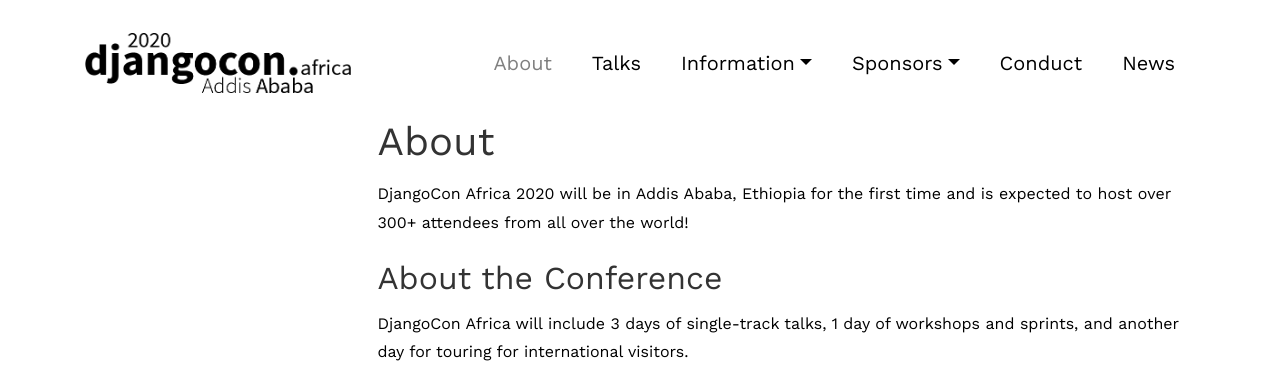
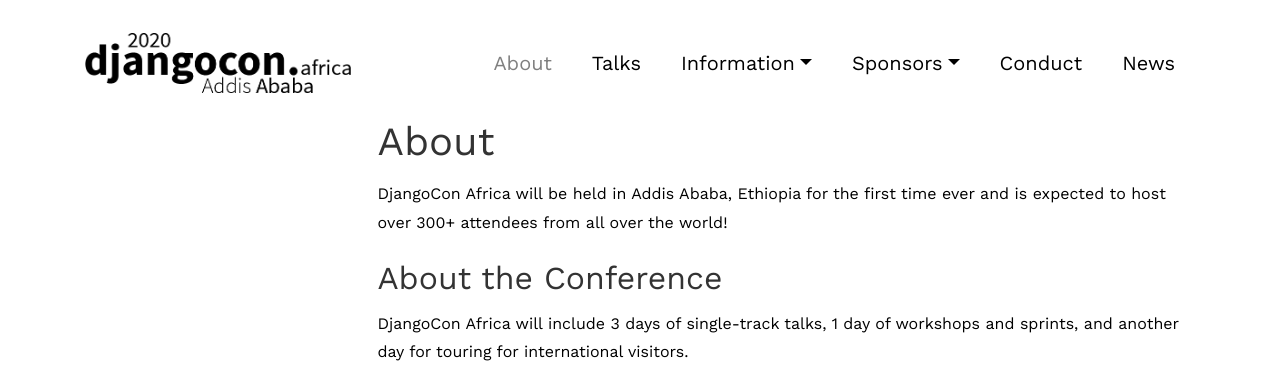
Before and after one commit to djangocon/2020.djangocon.africa, a Jekyll site: the page built from _pages/about.md, in a window 1280 px wide. Shown: the top 377 px of the page. Built offline with Jekyll 4.4.1, drawn with Linux system fonts in a browser that asks for light colours.

Commit message:
Minor changes to contents

```diff
--- a/_layouts/home.html
+++ b/_layouts/home.html
@@ -37,7 +37,7 @@
     </div>
 <div class="col-lg-9 col-12 content">
       <h4>DjangoCon Africa  is a five-day international conference for the community by the community about the Django web framework.</h4>
-<p style="text-align: justify;">This is the 1st edition of the DjangoCon Africa conference, made up of Django practitioners from all levels. We welcome people from all over the world. Our conference seeks to educate and develop new skills, best practices and ideas for the benefit of attendees, developers, speakers and everyone in our global Django Community, not least those watching the talks online.</p s>
+<p style="text-align: justify;">DjangoCon Africa will be held in Addis Ababa, Ethiopia for the first time ever, made up of Django practitioners from all levels. We welcome people from all over the world. Our conference seeks to educate and develop new skills, best practices and ideas for the benefit of attendees, developers, speakers and everyone in our global Django Community, not least those watching the talks online.</p s>
     </div>
 </div>
 </div>
--- a/_pages/about.md
+++ b/_pages/about.md
@@ -5,7 +5,7 @@ permalink: /about/
 ---
 About
 {: .h1}
-DjangoCon Africa 2020 will be in Addis Ababa, Ethiopia for the first time and is expected to host over 300+ attendees from all over the world!
+DjangoCon Africa will be held in Addis Ababa, Ethiopia for the first time ever and is expected to host over 300+ attendees from all over the world!
 
 ## About the Conference
 DjangoCon Africa will include 3 days of single-track talks, 1 day of workshops and sprints, and another day for touring for international visitors.
```
Also changed, not shown: _pages/opportunity-grant.md (+1 -1 lines), _pages/talks.md (+2 -1 lines).
